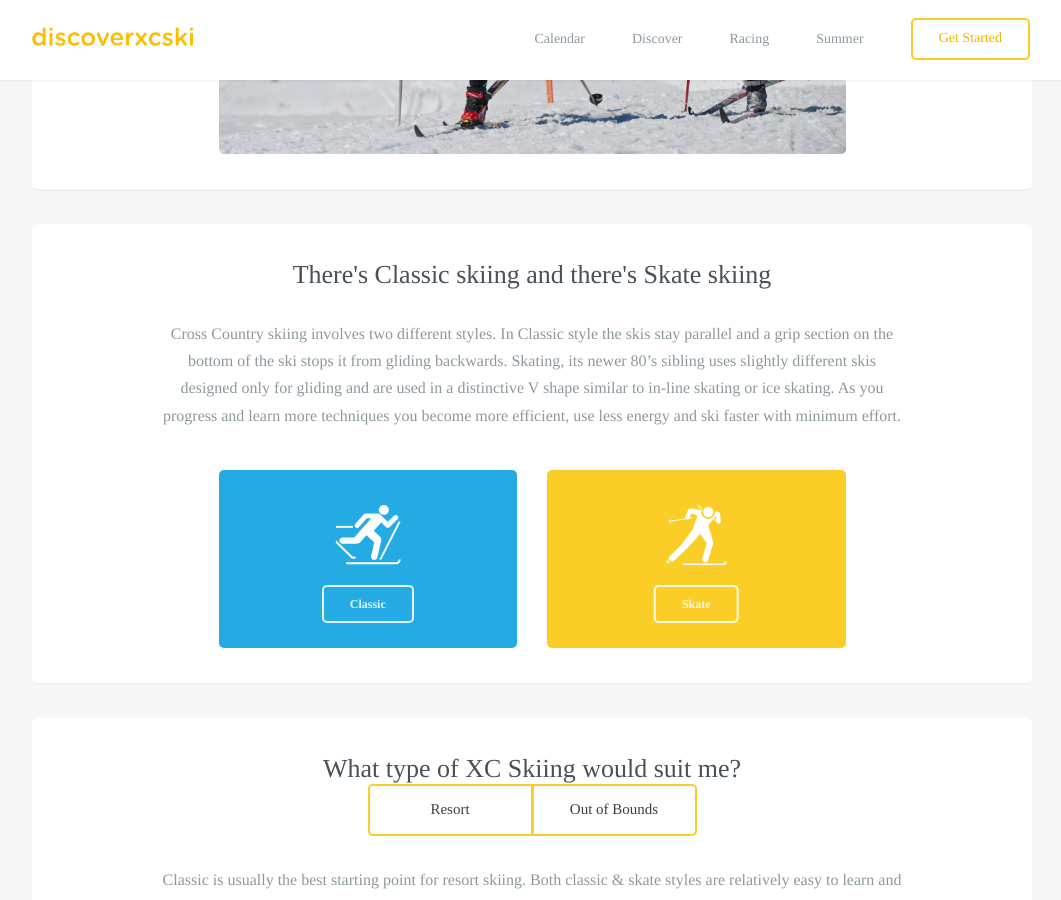
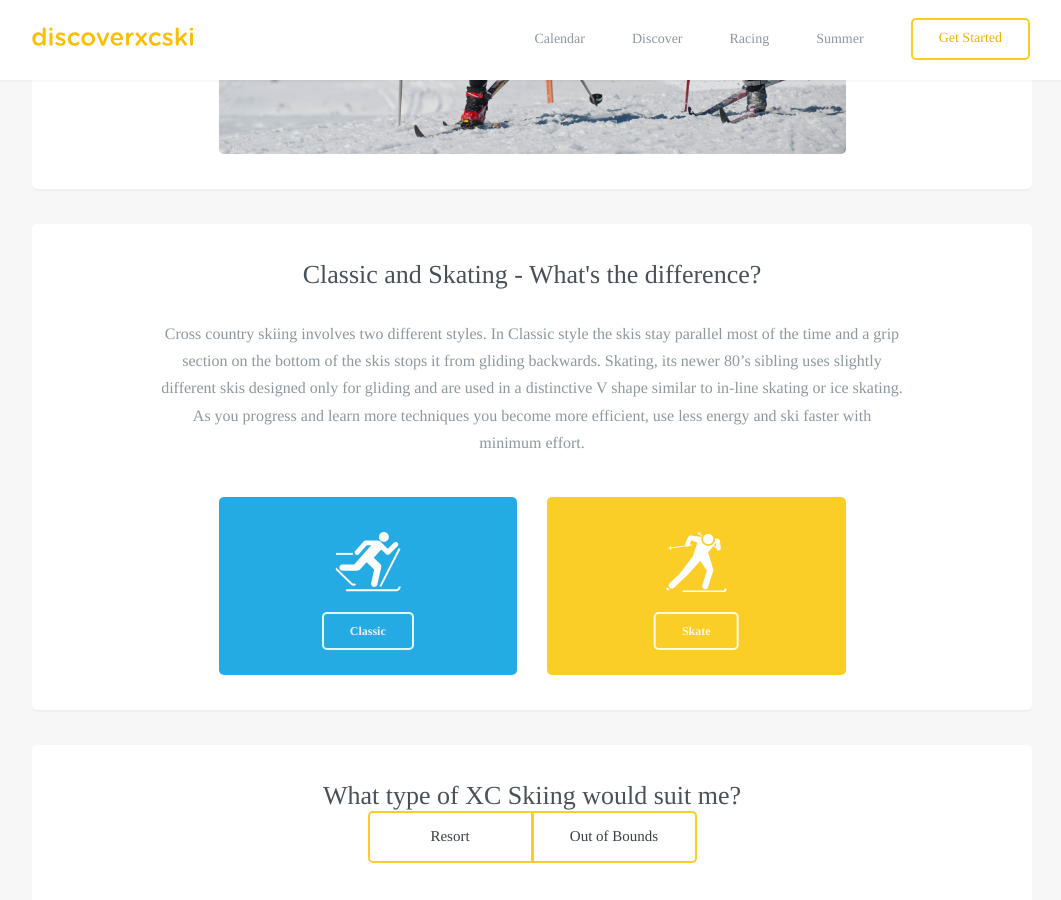
Before and after one commit to robcatto/robcatto.github.io, a Jekyll site: the page built from discoverxc/index.html, in a window 1280 px wide and 900 px high, scrolled down 787 px. Shown: the whole window, without its empty margins (108-1169 px from the left). Built offline with Jekyll 4.4.1, drawn with Linux system fonts in a browser that asks for light colours; some web fonts are replaced; Markdown is read by kramdown in place of the engine named in the settings.

Commit message:
Update index.html

```diff
--- a/discoverxc/index.html
+++ b/discoverxc/index.html
@@ -61,8 +61,8 @@ layout: default
 
 
                 <section class="mobile_section">
-                    <h3>There's Classic skiing and there's Skate skiing</h3>
-                    <p>Cross Country skiing involves two different styles. In Classic style the skis stay parallel and a grip section on the bottom of the ski stops it from gliding backwards. Skating, its newer 80’s sibling uses slightly different skis designed only for gliding and are used in a distinctive V shape similar to in-line skating or ice skating. As you progress and learn more techniques you become more efficient, use less energy and ski faster with minimum effort.
+                    <h3>Classic and Skating - What's the difference?</h3>
+                    <p>Cross country skiing involves two different styles. In Classic style the skis stay parallel most of the time and a grip section on the bottom of the skis stops it from gliding backwards.  Skating, its newer 80’s sibling uses slightly different skis designed only for gliding and are used in a distinctive V shape similar to in-line skating or ice skating.  As you progress and learn more techniques you become more efficient, use less energy and ski faster with minimum effort.
                      </p>
                     <div class="row" style="max-width: 657px;">
 
```
